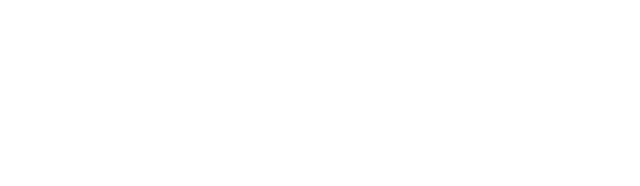
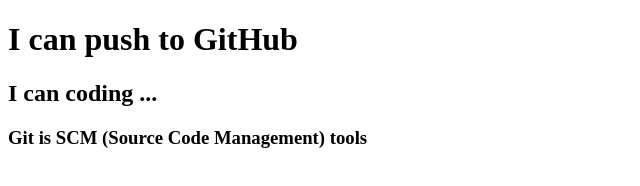
Before and after one commit to rakibulalam9200/My-Third-Repo, a plain HTML site: page index.html in a window 1280 px wide. Shown: the whole page, without its empty margins (0-640 px from the left). Drawn offline with Linux system fonts and the light colour scheme.

Commit message:
added Header

```diff
--- a/index.html
+++ b/index.html
@@ -7,6 +7,9 @@
     <title>My Third Repo</title>
 </head>
 <body>
+    <h1>I can push to GitHub</h1>
+    <h2>I can coding ...</h2>
+    <h3>Git is SCM (Source Code Management) tools</h3>
 
 </body>
 </html>
```
